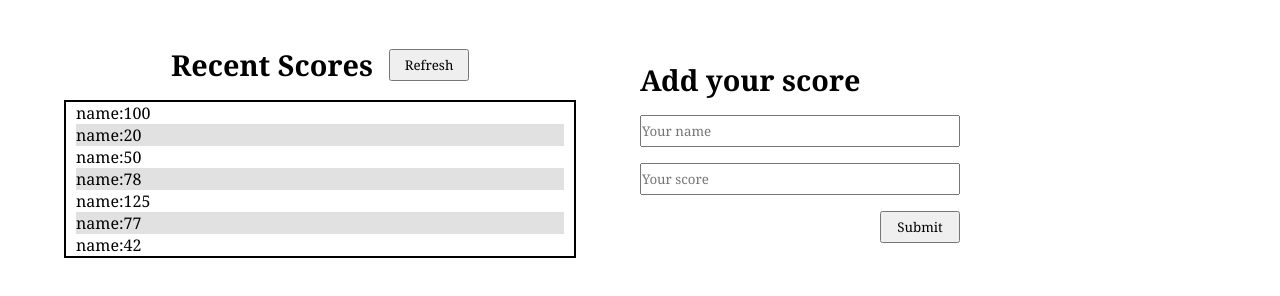
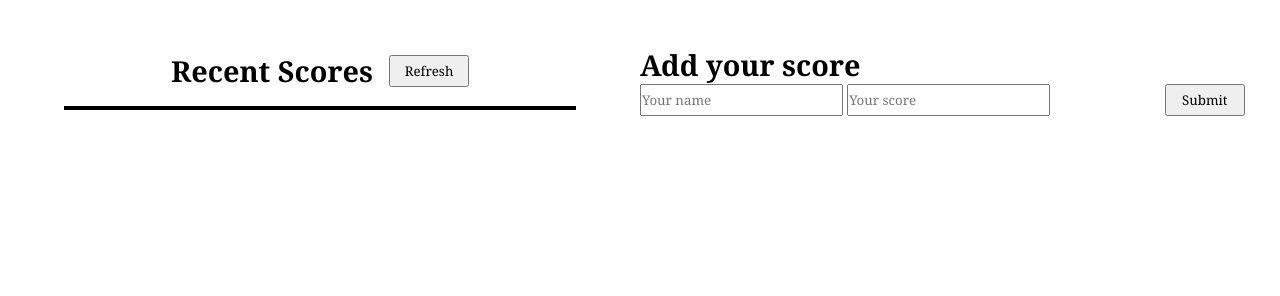
Before and after one commit to fpsapc/leaderboardProject, a website built with webpack: page src/index.html in a window 1280 px wide. Shown: the part 84-380 px from the top of the page. Built offline with nearby package versions, Linux system fonts and the light colour scheme.

Commit message:
Update all files after create game URL

```diff
--- a/src/index.html
+++ b/src/index.html
@@ -19,13 +19,11 @@
             </div>
         </div>
         <div class="addScore">
-            <form action="submit" class="addContainer">
+            <form action="submit" class="add-form">
                 <h2 id="addScore">Add your score</h2>
-                <input class="input" type="text" placeholder="Your name">
-                <input class="input" type="text" placeholder="Your score">
-                <div id="submitBtn">
-                    <button id="submit" type="button">Submit</button>
-                </div>
+                <input class="input name" type="text" name="name" placeholder="Your name" required>
+                <input class="input score" type="text" name="score" placeholder="Your score" required>
+                <input id="submit" type="submit" value="Submit">
             </form>
         </div>
     </div>
--- a/src/index.js
+++ b/src/index.js
@@ -1,52 +1,17 @@
 import './style.css';
+import GameScore from './modules/gameScore.js';
 
-const list = [
-  {
-    id: '1',
-    name: 'name',
-    score: '100',
-  },
-  {
-    id: '2',
-    name: 'name',
-    score: '20',
-  },
-  {
-    id: '3',
-    name: 'name',
-    score: '50',
-  },
-  {
-    id: '4',
-    name: 'name',
-    score: '78',
-  },
-  {
-    id: '5',
-    name: 'name',
-    score: '125',
-  },
-  {
-    id: '6',
-    name: 'name',
-    score: '77',
-  },
-  {
-    id: '7',
-    name: 'name',
-    score: '42',
-  },
-];
+const currentScore = new GameScore();
+const addScore = document.querySelector('.add-form');
 
-const listItem = document.getElementById('list');
+addScore.addEventListener('submit', (e) => {
+  e.preventDefault();
+  const user = addScore.name.value;
+  const score = addScore.score.value;
+  currentScore.addNewScore({ user, score });
+  addScore.reset();
+});
 
-list.map((item) => {
-  if (item.id % 2 === 0) {
-    listItem.innerHTML += `
-    <li class= 'bgGrey'>${item.name}:<span>${item.score}</span></li>`;
-  } else {
-    listItem.innerHTML += `
-<li>${item.name}:<span>${item.score}</span></li>`;
-  }
-  return ('');
-});
+const refreshBtn = document.getElementById('refresh');
+refreshBtn.addEventListener('click', currentScore.fetchScores);
+document.addEventListener('DOMContentLoaded', currentScore.showScores);
--- a/src/modules/gameScore.js
+++ b/src/modules/gameScore.js
@@ -1,6 +1,6 @@
 class GameScore {
-  constructor(player, score) {
-    this.player = player;
+  constructor(user, score) {
+    this.user = user;
     this.score = score;
   }
 
@@ -8,13 +8,13 @@ class GameScore {
   scoresData = [];
 
   // API URL
-  apiURL = 'https://us-central1-js-capstone-backend.cloudfunctions.net/api/games/ABCD1234/scores/';
+  apiURL = 'https://us-central1-js-capstone-backend.cloudfunctions.net/api/games/yMzG8blKxFRkRArKy24E/scores/';
 
   // Show Scores
   showScores = () => {
     const scoresList = document.getElementById('list');
     scoresList.innerHTML = this.scoresData.map((item) => `
-    <li>${item.name}:<span>${item.score}</span></li>`).join('');
+    <li>${item.user} : ${item.score}</li>`).join('');
   };
 
   // fetching data from API
@@ -29,7 +29,7 @@ class GameScore {
   };
 
   // Add a new Score
-  addNewScore = async ({ player, points }) => {
+  addNewScore = async ({ user, score }) => {
     try {
       const config = {
         method: 'POST',
@@ -37,7 +37,7 @@ class GameScore {
           Accept: 'application/json',
           'Content-Type': 'application/json',
         },
-        body: JSON.stringify({ player, score: points }),
+        body: JSON.stringify({ user, score }),
       };
 
       const data = await fetch(this.apiURL, config);
```
Also changed, not shown: dist/index.html, dist/main.js.
